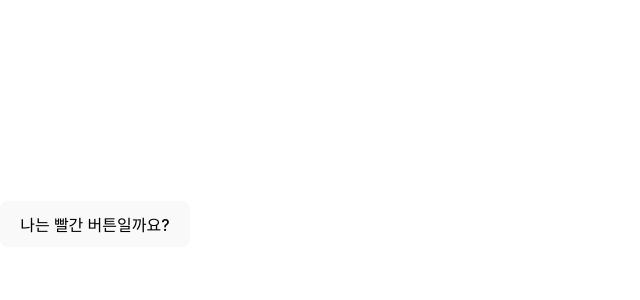
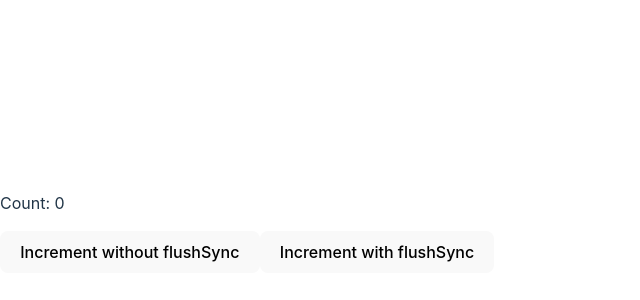
Before and after one commit to Doeunnkimm/react-playground, a React (Vite) app: page / in a window 1280 px wide. Shown: the part 176-476 px from the top of the page, without its empty margins (0-640 px from the left). Built offline with nearby package versions, Linux system fonts and the light colour scheme.

Commit message:
flushSync (#7)

```diff
--- /dev/null
+++ b/src/flushSync/FlushSync.tsx
@@ -0,0 +1,34 @@
+import { useState } from 'react';
+import { flushSync } from 'react-dom';
+
+export const FlushSync = () => {
+  const [count, setCount] = useState(0);
+
+  const handleClickWithoutFlush = () => {
+    setCount((prevCount) => {
+      console.log('Before state update (without flush):', prevCount);
+      return prevCount + 1;
+    });
+    // 이 시점에서 DOM은 아직 업데이트되지 않았습니다.
+    console.log('Without flushSync:', count + 1); // 이전 값이 나올 수 있습니다.
+  };
+
+  const handleClickWithFlush = () => {
+    flushSync(() => {
+      setCount((prevCount) => {
+        console.log('Before state update (with flush):', prevCount);
+        return prevCount + 1;
+      });
+    });
+    // 이 시점에서 이미 DOM이 업데이트된 상태입니다.
+    console.log('With flushSync:', count + 1); // 업데이트된 값이 나올 수 있습니다.
+  };
+
+  return (
+    <div>
+      <p>Count: {count}</p>
+      <button onClick={handleClickWithoutFlush}>Increment without flushSync</button>
+      <button onClick={handleClickWithFlush}>Increment with flushSync</button>
+    </div>
+  );
+};
--- a/src/main.tsx
+++ b/src/main.tsx
@@ -1,15 +1,17 @@
 import React from 'react';
 import ReactDOM from 'react-dom/client';
 import './index.css';
+import { FlushSync } from './flushSync/FlushSync';
 // import { SyntheticEvent } from './SyntheticEvent/index.tsx';
 // import { Propagation } from './SyntheticEvent/propagation.tsx';
-import { UpdateState } from './UpdateState/UpdateState.tsx';
+// import { UpdateState } from './UpdateState/UpdateState.tsx';
 
 ReactDOM.createRoot(document.getElementById('root')!).render(
   <React.StrictMode>
     {/* <App /> */}
     {/* <SyntheticEvent /> */}
     {/* <Propagation /> */}
-    <UpdateState />
+    {/* <UpdateState /> */}
+    <FlushSync />
   </React.StrictMode>
 );
```
